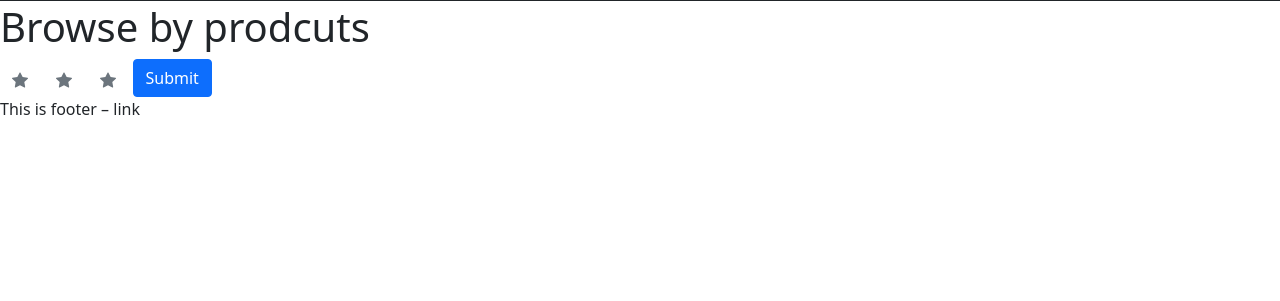
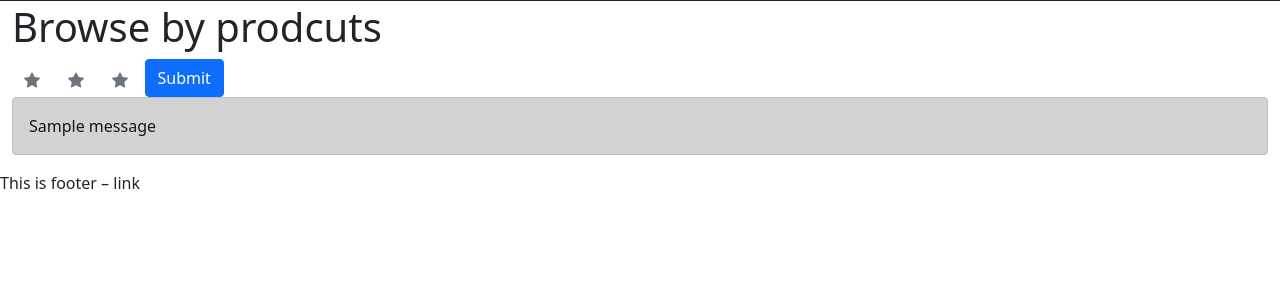
Before and after one commit to TonySol/fin, a Flask app: page /product in a window 1280 px wide. Shown: the part 55-356 px from the top of the page. Run offline with Flask 2, Linux system fonts and the light colour scheme; one stand-in notice (Sample message) is shown.

Commit message:
added post check for default page loading + flash message upon submit

```diff
--- a/hello.py
+++ b/hello.py
@@ -1,8 +1,8 @@
-from flask import Flask, render_template, url_for, request
+from flask import Flask, render_template, url_for, request, flash
 
 app = Flask(__name__)
 
-
+app.secret_key = "&F)J@NcCfUjXn2r5u8x/y?D(G-KaPdSb"
 menu = {'Home': 'index', "Brand": "brands", "Product": "product" }
 
 @app.route("/")
@@ -16,10 +16,13 @@ def brands():
 
 @app.route("/product", methods=["GET", "POST"])
 def product():
-    if request.form.getlist("rate") == ["1-star"]:
-        return render_template("index.html", menu=menu, title="Homepage", pagename="1 star product page", footer="link")
-    elif request.form.getlist("rate") == ["3-star"]:
-        return render_template("index.html", menu=menu, title="Homepage", pagename="3 star products page", footer="link")
+    if request.method == "POST":
+        if request.form.getlist("rate") == ["1-star"]:
+            flash("You poor thing, get your 1 star products.")
+            return render_template("product.html", menu=menu, title="Homepage", pagename="1 star product page", footer="link")
+        elif request.form.getlist("rate") == ["3-star"]:
+            flash("Here are your 3 star products, you little snob.")
+            return render_template("product.html", menu=menu, title="Homepage", pagename="3 star products page", footer="link")
     return render_template("product.html", menu=menu, title="Brands", pagename="prodcuts", footer="link")
 
 if __name__ == "__main__":
--- a/templates/base.html
+++ b/templates/base.html
@@ -8,6 +8,7 @@
     <!-- Bootstrap CSS -->
     <link href="https://cdn.jsdelivr.net/npm/bootstrap@5.1.3/dist/css/bootstrap.min.css" rel="stylesheet" integrity="sha384-1BmE4kWBq78iYhFldvKuhfTAU6auU8tT94WrHftjDbrCEXSU1oBoqyl2QvZ6jIW3" crossorigin="anonymous">
     <link type="text/css" href="{{ url_for('static', filename='css/user_styles.css') }}" rel="stylesheet">
+    <link rel="icon" href="https://cdn.jsdelivr.net/npm/@fortawesome/fontawesome-free@5.15/svgs/solid/mug-hot.svg">
     {% if title %}
         <title> Coffee matching – {{ title }} </title>
     {% else %}
--- a/templates/product.html
+++ b/templates/product.html
@@ -1,5 +1,6 @@
 {% extends "base.html"  %}
 {% block content %}
+<div class="container-fluid">
 <h1>Browse by {{ pagename }}</h1>
     <div class="btn-group" role="group" aria-label="Basic checkbox toggle button group">
       <form method="POST" action="/product">
@@ -27,4 +28,12 @@
         <input type="submit" class="btn btn-primary">
       </form>
     </div>
+
+    {% for message in get_flashed_messages()%}
+        <div class="alert alert-dark" role="alert">
+            {{ message }}
+        </div>
+
+    {% endfor %}
+</div>
 {% endblock content %}
```
